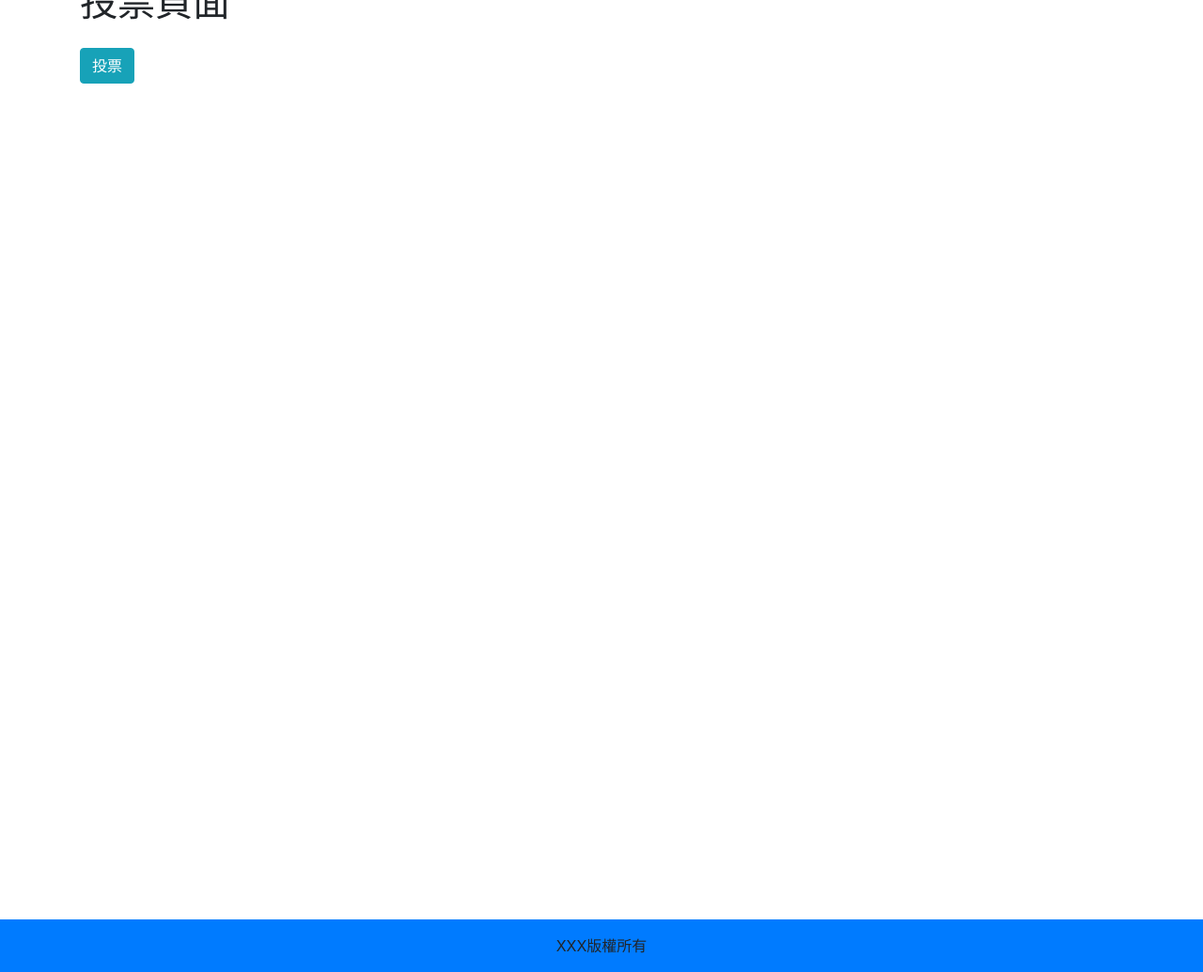
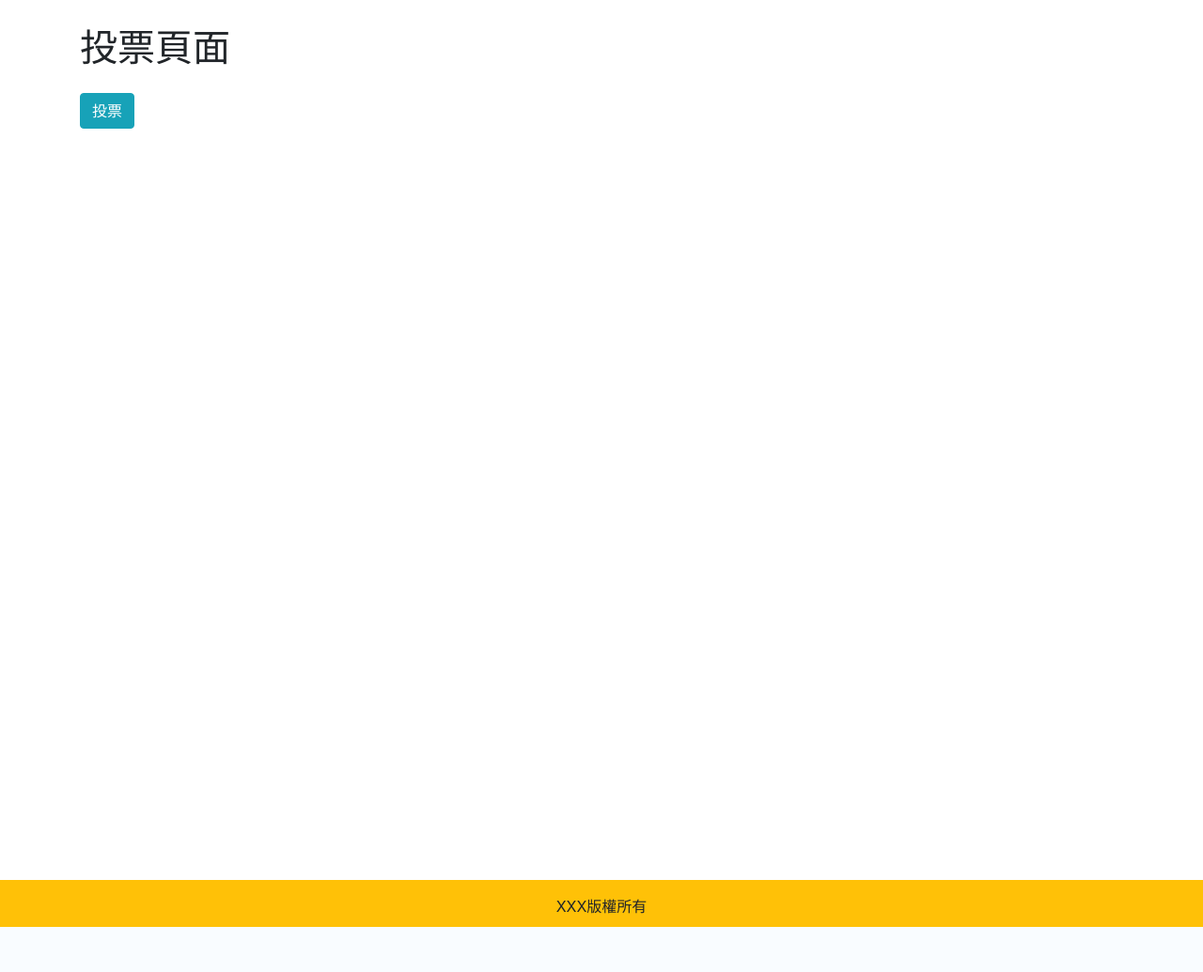
Before and after one commit to phpgogogo/my_vote, a PHP site: page /index.php?do=vote in a window 1280 px wide. Shown: the part 377-1412 px from the top of the page at 94% size. After the commit the page ends 1364 px from the top, so only its background shows below. Run offline with PHP 8.4, Linux system fonts and the light colour scheme; data comes from the database, SQL or seed files in the repository; data that the repository does not hold is empty.

Commit message:
幾個頁面增加margin top

```diff
--- a/backend/add_option.php
+++ b/backend/add_option.php
@@ -1,4 +1,4 @@
-<h1>建立選項</h1>
+<h1 class="mt-5">建立選項</h1>
 <?php
 // get的id就是問卷題目的id
 $id=$_GET["id"];
--- a/backend/add_option2.php
+++ b/backend/add_option2.php
@@ -1,4 +1,4 @@
-<h1>建立選項</h1>
+<h1 class="mt-5">建立選項</h1>
 <?php
 // get的id就是問卷題目的id
 $id = $_GET["id"];
--- a/backend/edit_option.php
+++ b/backend/edit_option.php
@@ -1,4 +1,4 @@
-<h1>編輯題目和選項</h1>
+<h1 class="mt-5">編輯題目和選項</h1>
 <?php
 
 // get的id就是問卷題目的id
--- a/backend/vote.php
+++ b/backend/vote.php
@@ -1,4 +1,4 @@
-<h1>投票頁面</h1>
+<h1 class="mt-5">投票頁面</h1>
 
 <?php
 
--- a/backend/vote_list.php
+++ b/backend/vote_list.php
@@ -1,4 +1,4 @@
-<h1>投票清單</h1>
+<h1 class="mt-5">投票清單</h1>
 
 <?php
 $subjects = all("topics");
--- a/backend/vote_manage.php
+++ b/backend/vote_manage.php
@@ -1,4 +1,4 @@
-<h1>管理</h1>
+<h1 class="mt-5">管理</h1>
 
 <a href="./index.php?do=vote_page">建立投票</a><br>
 <a href="./index.php?do=vote_list">查看目前進行的投票</a><br>
--- a/backend/vote_page.php
+++ b/backend/vote_page.php
@@ -1,4 +1,4 @@
-<h1>建立投票的頁面</h1>
+<h1 class="mt-5">建立投票的頁面</h1>
 
 <!-- 1.建立投票題目
      2.傳到api新增到資料庫
--- a/backend/vote_success.php
+++ b/backend/vote_success.php
@@ -1,4 +1,4 @@
-<h1>投票創建成功</h1>
+<h1 class="mt-5">投票創建成功</h1>
 <p>
     <a href="./index.php">回首頁</a>
 </p>
--- a/frontend/login_fail.php
+++ b/frontend/login_fail.php
@@ -1,3 +1,3 @@
-<h1>登入失敗</h1>
+<h1 class="mt-5">登入失敗</h1>
 
 <a href="../index.php">回首頁</a>
--- a/frontend/norepeat.php
+++ b/frontend/norepeat.php
@@ -1 +1 @@
-<h1>阿是要投幾次</h1>
+<h1 class="mt-5">阿是要投幾次</h1>
--- a/frontend/reg_fail.php
+++ b/frontend/reg_fail.php
@@ -1,3 +1,3 @@
-<h1>此帳號已被註冊</h1>
+<h1 class="mt-5">此帳號已被註冊</h1>
 
 <a href="../index.php">回首頁</a>
--- a/frontend/reg_success.php
+++ b/frontend/reg_success.php
@@ -1,3 +1,3 @@
-<h1>帳冊成功,請使用該帳號登入</h1>
+<h1 class="mt-5">帳冊成功,請使用該帳號登入</h1>
 
 <a href="../index.php">回首頁</a>
--- a/frontend/vote.php
+++ b/frontend/vote.php
@@ -1,4 +1,4 @@
-<h1>投票頁面</h1>
+<h1 class="mt-5">投票頁面</h1>
 
 <?php
 
--- a/index.php
+++ b/index.php
@@ -14,16 +14,29 @@ ob_start();
     <link rel="stylesheet" href="https://cdn.jsdelivr.net/npm/bootstrap@4.6.1/dist/css/bootstrap.min.css" integrity="sha384-zCbKRCUGaJDkqS1kPbPd7TveP5iyJE0EjAuZQTgFLD2ylzuqKfdKlfG/eSrtxUkn" crossorigin="anonymous">
     <link rel="stylesheet" href="https://cdnjs.cloudflare.com/ajax/libs/font-awesome/6.0.0-beta3/css/all.min.css" integrity="sha512-Fo3rlrZj/k7ujTnHg4CGR2D7kSs0v4LLanw2qksYuRlEzO+tcaEPQogQ0KaoGN26/zrn20ImR1DfuLWnOo7aBA==" crossorigin="anonymous" referrerpolicy="no-referrer" />
     <style>
-        .container {
+        /* .container {
             min-height: 1000px;
-            /* position: relative; */
-        }
+        } */
+
+
 
         /* footer{
         position: relative;
       } */
         .carousel .carousel-item {
             height: 300px;
+        }
+
+        .wrapper {
+            /* min-height: 800px; */
+
+            /*減去footer高度 可隨內容變動*/
+            /* min-height: calc(100% - 100px);  */
+}
+        .footer {
+            height: 50px; /*設定footer本身高度*/
+            margin-top: 800px;
+
         }
     </style>
 
@@ -88,35 +101,35 @@ ob_start();
                 <img src="https://picsum.photos/id/237/1200/300" class="d-block w-100" alt="...">
                 <div class="carousel-caption d-none d-md-block">
                     <!-- <h5>感謝狗狗的支持</h5> -->
-                    <p>感謝狗狗的支持</p>
+                    <p>感謝王小明的贊助</p>
                 </div>
             </div>
             <div class="carousel-item">
                 <img src="https://picsum.photos/id/247/1200/300" class="d-block w-100" alt="...">
                 <div class="carousel-caption d-none d-md-block">
                     <!-- <h5>Second slide label</h5> -->
-                    <p>感謝沙丘的支持</p>
+                    <p>感謝王小明的贊助</p>
                 </div>
             </div>
             <div class="carousel-item">
                 <img src="https://picsum.photos/id/258/1200/300" class="d-block w-100" alt="...">
                 <div class="carousel-caption d-none d-md-block">
                     <!-- <h5>Third slide label</h5> -->
-                    <p>感謝小鳥的支持</p>
+                    <p>感謝王小明的贊助</p>
                 </div>
             </div>
             <div class="carousel-item">
                 <img src="https://picsum.photos/id/240/1200/300" class="d-block w-100" alt="...">
                 <div class="carousel-caption d-none d-md-block">
                     <!-- <h5>Fourth slide label</h5> -->
-                    <p class="text-dark">感謝牆壁的支持</p>
+                    <p class="text-dark">感謝王小明的贊助</p>
                 </div>
             </div>
             <div class="carousel-item">
                 <img src="https://picsum.photos/id/241/1200/300" class="d-block w-100" alt="...">
                 <div class="carousel-caption d-none d-md-block">
                     <!-- <h5>Fifth slide label</h5> -->
-                    <p>感謝山的支持</p>
+                    <p>感謝王小明的贊助</p>
                 </div>
             </div>
         </div>
@@ -131,7 +144,7 @@ ob_start();
     </div>
 
     <!-- content -->
-    <div class="container">
+    <div class="container wrapper mb-5">
         <?php
         if (isset($_GET["do"])) {
             $do = $_GET["do"];
@@ -154,8 +167,8 @@ ob_start();
 
 
     <!-- footer -->
-    <footer">
-        <div class="bg-primary text-center p-3">XXX版權所有</div>
+    <footer>
+        <div class="bg-warning text-center p-3 footer">XXX版權所有</div>
         </footer>
 
         <?php
```
Also changed, not shown: backend/index.php (+8 -2 lines).
